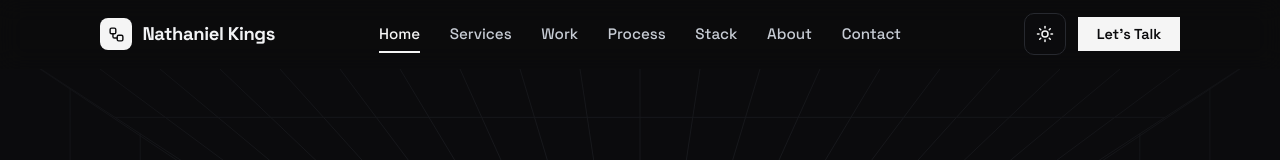
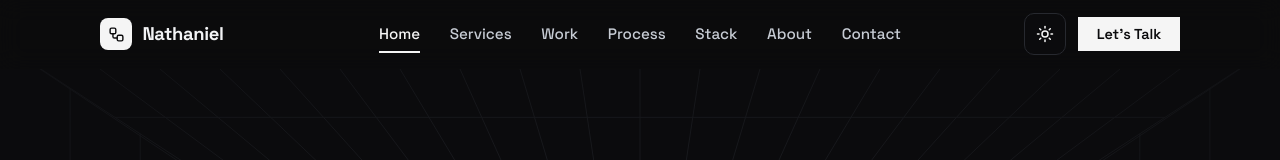
Before and after one commit to NathanielKings/automation, a React (Vite) app: page / in a window 1280 px wide. Shown: the top 160 px of the page. Built offline with nearby package versions, Linux system fonts and the light colour scheme.

Commit message:
fix: shorten navbar logo to Nathaniel

```diff
--- a/src/components/Navbar/Navbar.jsx
+++ b/src/components/Navbar/Navbar.jsx
@@ -39,11 +39,11 @@ function Navbar() {
   return (
     <header className={`${styles.header} ${scrolled ? styles.scrolled : ''}`}>
       <div className={`container ${styles.inner}`}>
-        <Link to="/" className={styles.brand} aria-label="Nathaniel Kings — home">
+        <Link to="/" className={styles.brand} aria-label="Nathaniel — home">
           <span className={styles.mark}>
             <Workflow size={17} aria-hidden="true" />
           </span>
-          <span className={styles.name}>Nathaniel Kings</span>
+          <span className={styles.name}>Nathaniel</span>
         </Link>
 
         <nav className={styles.nav} aria-label="Primary">
```
